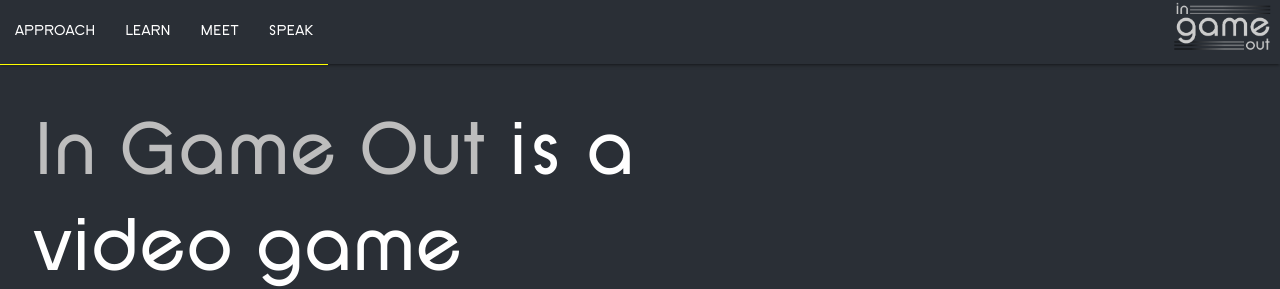
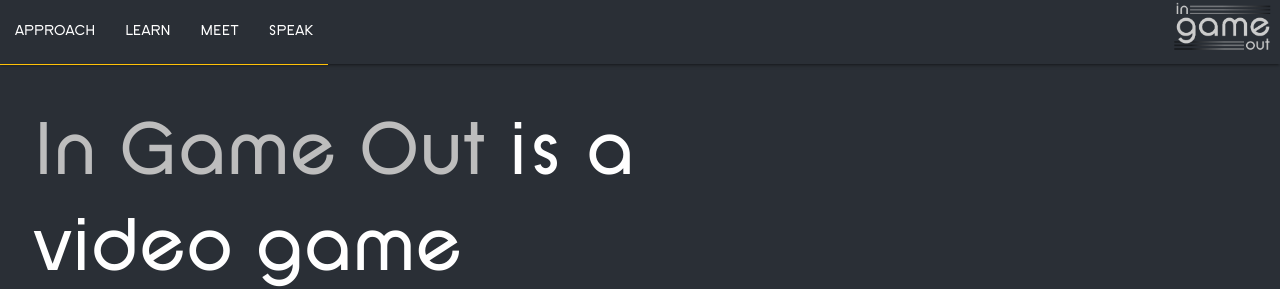
Before and after one commit to ingameout/website, a Jekyll site: the page built from index.md, in a window 1280 px wide. Shown: the top 289 px of the page. Built offline with Jekyll 4.4.1, drawn with Linux system fonts in a browser that asks for light colours.

Commit message:
Changed site colors to use vars for easier change

```diff
--- a/_includes/footer.html
+++ b/_includes/footer.html
@@ -1,4 +1,4 @@
-<footer class="page-footer hero site-grey white-text">
+<footer class="page-footer hero bg-color-1 white-text">
     <div class="divider"></div>
     <p>Bottom Line</p>
     <div class="row">
@@ -37,8 +37,3 @@
 <script type="module" src="{{site.baseurl}}/js/site.js"></script>
 
 <script src="{{site.baseurl}}/js/lib/anime.min.js"></script>
-<!-- <script src="{{site.baseurl}}/js/lib/scrollMonitor.js"></script> -->
-<!-- <script src="{{site.baseurl}}/js/background.js"></script> -->
-
-
-<!-- <a href="http://www.onlinewebfonts.com">oNline Web Fonts</a> -->
--- a/_includes/header.html
+++ b/_includes/header.html
@@ -1,6 +1,6 @@
 <!-- NAV BAR -->
-<div class="navbar-fixed site-grey">
-    <nav class="site-grey ">
+<div class="navbar-fixed bg-color-1">
+    <nav class="bg-color-1 ">
         <div class="nav-wrapper">
             <a href="/" class="brand-logo right"><img src="{{site.logo_light}}" height="55"></a>
             <a href="#" data-target="mobile-nav-menu" class="sidenav-trigger" style="padding-top: 10px;"><i class="fas fa-bars fa-2x"></i></a>
@@ -14,7 +14,7 @@
     </nav>
 </div>
 
-<ul class="sidenav site-grey" id="mobile-nav-menu" style="width: 140px !important;">
+<ul class="sidenav bg-color-1" id="mobile-nav-menu" style="width: 140px !important;">
     <li><a href="#approach" class=" white-text">APPROACH</a></li>
     <li><a href="#learn" class=" white-text">LEARN</a></li>
     <li><a href="#meet" class=" white-text">MEET</a></li>
--- a/_includes/index.html
+++ b/_includes/index.html
@@ -6,28 +6,28 @@
 </div>
 
 <!-- START PAGE -->
-<section id="main" class="hero white-text scrollspy full bgshape">
+<section id="main" class="hero site-text scrollspy full bgshape">
     <div class="row">
         <div class="col s11 m9 l6 full-height">
             <div class="center-height">
-                <h1><span class="grey-text  text-lighten-1 logo-font">In Game Out</span> is a video game project <span class="green-text">validation</span> service based in the UK and Canada.</h1>
+                <h1><span class="logo-text">In Game Out</span> is a video game project <span class="pop-text">validation</span> service based in the UK and Canada.</h1>
             </div>
         </div>
         <div class="col s11 m3 l6 full-height">
             <div class="center-center">
-                <a class="waves-effect waves-light btn-flat site-grey white-text btn-large btn-border flow-text" href="#speak">Work with us</a>
+                <a class="waves-effect waves-light btn-flat bg-color-1 site-text btn-large btn-border flow-text" href="#speak">Work with us</a>
             </div>
         </div>
     </div>
 </section>
 
-<section id="approach" class="hero white-text scrollspy full bgshape">
+<section id="approach" class="hero site-text scrollspy full bgshape">
     <div class="divider"></div>
     <p>Approach</p>
     <div class="center-height">
         <div class="row">
             <div class="col s11 m10 l9">
-                <h1>Here's our <span class="green-text">approach</span> to help people get an edge on video game investment proposals.</h1>
+                <h1>Here's our <span class="pop-text">approach</span> to help people get an edge on video game investment proposals.</h1>
             </div>
         </div>
         <div class="row">
@@ -38,31 +38,31 @@
             </div>
             <div class="col 12 l6">
                 <p>
-                    Our goal at <span class="grey-text text-lighten-1 logo-font">In Game Out</span> is to take a game pitch in whatever form it currently exists and put it through a set of tests to perform a risk assessment. Providing you with an <span class="green-text">actionable report</span> to help improve your assessment and empower you with a better set of questions to explore.
+                    Our goal at <span class="logo-text">In Game Out</span> is to take a game pitch in whatever form it currently exists and put it through a set of tests to perform a risk assessment. Providing you with an <span class="pop-text">actionable report</span> to help improve your assessment and empower you with a better set of questions to explore.
                 </p>
             </div>
         </div>
     </div>
 </section>
 
-<section id="formula" class="hero white-text full bgshape">
+<section id="formula" class="hero site-text full bgshape">
     <div class="divider"></div>
     <p>Formula</p>
     <div class="row">
         <div class="col s12 l6">
-            <h1>We reach our destination by following a simple <span class="green-text">formula</span></h1>
+            <h1>We reach our destination by following a simple <span class="pop-text">formula</span></h1>
         </div>
         <div class="col s12 l1"></div>
         <div class="col s12 l5">
-            <h4>Plain & Simple <span class="green-text">Language</span></h4>
+            <h4>Plain & Simple <span class="pop-text">Language</span></h4>
             <p>
                 Whether it's an email, text in a report or video chat, we aim to speak in plain, jargon free language. It's our goal to demystify and help better understand.
             </p>
-            <h4><span class="green-text">Read</span> Between the Lines</h4>
+            <h4><span class="pop-text">Read</span> Between the Lines</h4>
             <p>
                 We apply our own learnings to a project to look for questions that we'd want to see answered. We also look for gaps in the information from which new challenges might emerge.
             </p>
-            <h4>Provide an <span class="green-text">Actionable</span> Reponse</h4>
+            <h4>Provide an <span class="pop-text">Actionable</span> Reponse</h4>
             <p>
                 The goal of our feedback and reporting is to empower the reader with valuable action items, questions or topics to investigate or to understand where further work may be.
             </p>
@@ -72,13 +72,13 @@
 
 <section id="learn" class="scrollspy bgshape">
 
-    <section class="white-text full">
+    <section class="site-text full">
         <div class="hero">
             <div class="divider"></div>
             <p>Learn</p>
             <div class="row">
                 <div class="col s11 m10 l9">
-                    <h1><span class="green-text">learn</span> about how we've spent decades experiencing first hand what it takes to create great —and not so great— games.</h1>
+                    <h1><span class="pop-text">learn</span> about how we've spent decades experiencing first hand what it takes to create great —and not so great— games.</h1>
                 </div>
             </div>
             <div class="row">
@@ -104,33 +104,33 @@
             </div>
         </section>
 
-    <section id="companies" class="hero white-text full bgshape">
+    <section id="companies" class="hero site-text full bgshape">
         <div class="divider"></div>
         <p>Companies</p>
 
         <div class="row full-panel">
             <div class="center-panel">
                 <div class="col s12">
-                    <h1>LEGO <span class="green-text">/</span> Warner Bros. <span class="green-text">/</span> UEFA <span class="green-text">/</span> EA <span class="green-text">/</span> DC Comics <span class="green-text">/</span> BioWare <span class="green-text">/</span> Sport Relief <span class="green-text">/</span> Sierra Entertaiment <span class="green-text">/</span> KP Snacks <span class="green-text">/</span> Codemasters <span class="green-text">/</span> Eidos (Square Enix) <span class="green-text">/</span> GREE <span class="green-text">/</span> Octro <span class="green-text">/</span> Ace Viral <span class="green-text">/</span> Take 2 Interactive <span class="green-text">/</span> Massive Entertainment <span class="green-text">/</span> Avalanche Studios</h1>
+                    <h1>LEGO <span class="pop-text">/</span> Warner Bros. <span class="pop-text">/</span> UEFA <span class="pop-text">/</span> EA <span class="pop-text">/</span> DC Comics <span class="pop-text">/</span> BioWare <span class="pop-text">/</span> Sport Relief <span class="pop-text">/</span> Sierra Entertaiment <span class="pop-text">/</span> KP Snacks <span class="pop-text">/</span> Codemasters <span class="pop-text">/</span> Eidos (Square Enix) <span class="pop-text">/</span> GREE <span class="pop-text">/</span> Octro <span class="pop-text">/</span> Ace Viral <span class="pop-text">/</span> Take 2 Interactive <span class="pop-text">/</span> Massive Entertainment <span class="pop-text">/</span> Avalanche Studios</h1>
                 </div>
             </div>
         </div>
     </section>
 
-    <section id="brands" class="hero white-text full">
+    <section id="brands" class="hero site-text full">
         <div class="divider"></div>
         <p>Brands</p>
 
         <div class="row full-panel">
             <div class="center-panel">
                 <div class="col s12">
-                    <h1>Looney Tunes <span class="green-text">/</span> Dragon Age <span class="green-text">/</span> Hula Hoops <span class="green-text">/</span> Batman <span class="green-text">/</span> Animaniacs <span class="green-text">/</span> Championship Manager <span class="green-text">/</span> Mass Effect <span class="green-text">/</span> LEGO Island <span class="green-text">/</span> theHunter <span class="green-text">/</span> Champions League </h1>
+                    <h1>Looney Tunes <span class="pop-text">/</span> Dragon Age <span class="pop-text">/</span> Hula Hoops <span class="pop-text">/</span> Batman <span class="pop-text">/</span> Animaniacs <span class="pop-text">/</span> Championship Manager <span class="pop-text">/</span> Mass Effect <span class="pop-text">/</span> LEGO Island <span class="pop-text">/</span> theHunter <span class="pop-text">/</span> Champions League </h1>
                 </div>
             </div>
         </div>
     </section>
 
-    <section id="stats" class="hero white-text full bgshape">
+    <section id="stats" class="hero site-text full bgshape">
         <div class="divider"></div>
             <p class="">Stats</p>
         <div class="full-panel">
@@ -139,42 +139,42 @@
                     <div class="col s12 m4 center">
                         <h0 data-step="games" class="step counter">37</h0>
                         <p>
-                            <span class="green-text">Released game titles</span> we've worked on.
+                            <span class="pop-text">Released game titles</span> we've worked on.
                         </p>
                     </div>
 
                     <div class="col s12 m4 center">
                         <h0 data-step="platforms" class="step counter">14</h0>
                         <p>
-                            <span class="green-text">Hardware platforms</span> our work has reached.
+                            <span class="pop-text">Hardware platforms</span> our work has reached.
                         </p>
                     </div>
 
                     <div class="col s12 m4 center">
                         <h0 data-step="years" class="step counter">41</h0>
                         <p>
-                            <span class="green-text">Combined years</span> that we've worked in the software industry.
+                            <span class="pop-text">Combined years</span> that we've worked in the software industry.
                         </p>
                     </div>
 
                     <div class="col s12 m4 center">
                         <h0 data-step="countries" class="step counter">2</h0>
                         <p>
-                            <span class="green-text">Countries</span> our business operates from.
+                            <span class="pop-text">Countries</span> our business operates from.
                         </p>
                     </div>
 
                     <div class="col s12 m4 center">
                         <h0 data-step="generations" class="step counter">4</h0>
                         <p>
-                            <span class="green-text">Generations of hardware</span> our games cover from the 5th-to-8th.
+                            <span class="pop-text">Generations of hardware</span> our games cover from the 5th-to-8th.
                         </p>
                     </div>
 
                     <div class="col s12 m4 center">
                         <h0 id="nap-counter" data-step="naps" class="step">10,0037</h0>
                         <p>
-                            <span class="green-text">Naps</span> enjoyed since we started.
+                            <span class="pop-text">Naps</span> enjoyed since we started.
                         </p>
                     </div>
                 </div>
@@ -183,13 +183,13 @@
     </section>
 </section>
 
-<section id="meet" class="hero white-text scrollspy full bgshape">
+<section id="meet" class="hero site-text scrollspy full bgshape">
     <div class="hero">
         <div class="divider"></div>
         <p>Meet</p>
         <div class="row">
             <div class="col s11 m10 l9">
-                <h1>Come and <span class="green-text">meet</span> some of the team who you'll be working with.</h1>
+                <h1>Come and <span class="pop-text">meet</span> some of the team who you'll be working with.</h1>
             </div>
         </div>
     </div>
@@ -202,7 +202,7 @@
                         <img class="staff-photo" src="/assets/roskelld_round.png" alt="Dean Roskell">
                         <h3 class="" style="height: 4rem;">Dean Roskell</h3>
                         <p> <a href="https://deanroskell.com">deanroskell.com</a> | <a href="https://www.linkedin.com/in/roskelld/">linkedin</a> </p>
-                        <p class="bold" style="height: 4rem;"><span class="green-text">Knowledge:</span> Game Designer | Software Developer</p>
+                        <p class="bold" style="height: 4rem;"><span class="pop-text">Knowledge:</span> Game Designer | Software Developer</p>
                         <p class="left-align small-text">Dean found his love for creativity at a young age, programming crude games and applications on 8-bit computers like the Commodore and Spectrum, as well as in the physical space with LEGO; who he'd later go on to work with designing three games.</p>
                         <p class="left-align small-text">He's worked with some of the biggest global brands in-and-outside of the gaming world across a wide range of hardware platforms from home console, to handheld, and VR.</p>
                         <p class="left-align small-text">When not exploring digital worlds he likes to seek inspiration in the Canadian wilderness by foot or canoe. </p>
@@ -219,7 +219,7 @@
                         <img class="staff-photo" src="/assets/troy_round.png" alt="Troy Lonergan">
                         <h3 class="" style="height: 4rem;">Troy Lonergan</h3>
                         <!-- <p> <a href="https://www.linkedin.com/in/troylonergan/">linkedin</a> </p> -->
-                        <p class="bold" style="height: 4rem;"><span class="green-text">Knowledge:</span> Monetization Specialist | Development Director</p>
+                        <p class="bold" style="height: 4rem;"><span class="pop-text">Knowledge:</span> Monetization Specialist | Development Director</p>
                         <p class="left-align small-text">Troy's love of videogames has traversed a career two-decades-long, in which he has been lucky enough to be involved in some magnificent projects.</p>
                         <p class="left-align small-text">His work on TheHunter game, named as an important part of the parent companies' 2018 acquisition - set in granite the core foundations of the title. 10 years since launch it has flourished, as many other online games wilted.</p>
                         <p class="left-align small-text">His 2016 title, Smash City, will always be a source of joy. With absolute autonomy on the project from an idea all his own - he oversaw a tiny team to create a multi-million revenue game created in just 8 weeks.</p>
@@ -238,7 +238,7 @@
                         <img class="staff-photo" src="/assets/goblin_round.png" alt="Goblin">
                         <h3 class="" style="height: 4rem;">Goblin</h3>
                         <p> <a href="https://www.instagram.com/goblin_bostonterrier/">instagram</a> </p>
-                        <p class="bold" style="height: 4rem;"><span class="green-text">Knowledge:</span> Nap Genius | Treat Specialist</p>
+                        <p class="bold" style="height: 4rem;"><span class="pop-text">Knowledge:</span> Nap Genius | Treat Specialist</p>
                         <p class="left-align small-text">Has spent over 5 years working full time as a dog. Is skilled in a number of tricks including shake paw, spin, and laydown.</p>
                         <p class="left-align small-text">Goblin has a range of beds and nap spaces which he's used to extensively train his nap skills, often pushing 5+ hours of straight naps between snacking.</p>
                     </div>
@@ -248,36 +248,36 @@
     </div>
 </section>
 
-<section id="speak" class="hero white-text scrollspy full bgshape">
+<section id="speak" class="hero site-text scrollspy full bgshape">
     <div class="divider"></div>
     <p>Speak</p>
     <div class="row">
         <div class="col s11 m9 l6 full-height">
             <div class="center-height">
-                <h1>We'd love to hear about your business. Let's <span class="green-text">talk</span> and see how we can help you.</h1>
+                <h1>We'd love to hear about your business. Let's <span class="pop-text">talk</span> and see how we can help you.</h1>
 
             </div>
         </div>
         <div class="col s11 m3 l6 full-height">
             <div class="center-center">
                 <p>
-                    <a class="waves-effect waves-light btn-flat site-grey white-text btn-large btn-border" href="{{site.meeting}}" target="_blank">Book a video chat</a>
+                    <a class="waves-effect waves-light btn-flat bg-color-1 site-text btn-large btn-border" href="{{site.meeting}}" target="_blank">Book a video chat</a>
                 </p>
                 <p>
-                    <a class="waves-effect waves-light btn-flat site-grey white-text btn-large btn-border" href="#email">Send us a message</a>
+                    <a class="waves-effect waves-light btn-flat bg-color-1 site-text btn-large btn-border" href="#email">Send us a message</a>
                 </p>
             </div>
         </div>
     </div>
 </section>
 
-<section id="email" class="hero white-text full">
+<section id="email" class="hero site-text full">
     <div class="divider"></div>
     <p>Contact</p>
     <div class="row">
         <div class="col s12 l5 full-height">
             <div class="center-height">
-                <h1>Tell us about your <span class="green-text">business</span> and we'll be in touch.</h1>
+                <h1>Tell us about your <span class="pop-text">business</span> and we'll be in touch.</h1>
 
             </div>
         </div>
@@ -289,31 +289,31 @@
                 <form action="https://formspree.io/{{site.email}}" method="POST">
                     <div class="row">
                         <div class="col s12">
-                            <input type="text" name="name" class="white-text">
-                            <label for="name" class="yellow-text">Name</label>
+                            <input type="text" name="name" class="site-text">
+                            <label for="name" class="tag-text">Name</label>
                         </div>
                     </div>
                     <div class="row">
                         <div class="col s12">
-                            <input type="text" name="company" class="white-text">
-                            <label for="company" class="yellow-text">Company</label>
+                            <input type="text" name="company" class="site-text">
+                            <label for="company" class="tag-text">Company</label>
                         </div>
                     </div>
                     <div class="row">
                         <div class="col s12">
-                            <input type="email" name="_replyto" class="white-text">
-                            <label for="_replyto" class="yellow-text">email</label>
+                            <input type="email" name="_replyto" class="site-text">
+                            <label for="_replyto" class="tag-text">email</label>
                         </div>
                     </div>
                     <div class="row">
                         <div class="col s12">
-                            <textarea  type="text" name="message" class="white-text materialize-textarea"></textarea>
-                            <label for="message" class="yellow-text">Message</label>
+                            <textarea  type="text" name="message" class="site-text materialize-textarea"></textarea>
+                            <label for="message" class="tag-text">Message</label>
                         </div>
                     </div>
                     <div class="row">
                         <div class="col s12">
-                            <input class="btn-border btn-flat white-text" type="submit" value="Send">
+                            <input class="btn-border btn-flat site-text" type="submit" value="Send">
                         </div>
                     </div>
                 </form>
--- a/css/style.css
+++ b/css/style.css
@@ -1,21 +1,17 @@
+:root {
+    --background-color:   #2a2f36;
+    --text-color:         #ffffff;
+    --logo-text-color:    #bdbdbd;
+    --pop-text-color:     #4CAF50;
+    --link-color:         #FFC107;
+    --tag-text-color:     #FFC107;
+}
+
 body {
-    background-color: #2a2f36;
+    background-color: var(--background-color) !important;
     overflow-y: scroll;
     scroll-behavior: auto;
     font-family: 'SF New Republic',Roboto,Oxygen-Sans,Ubuntu,Cantarell,"Helvetica Neue",sans-serif;
-
-    /* --text-color: #fff; */
-    --background-color: #363dc2;
-    --background-color-2: #282faf;
-    --background-color-3: #202692;
-    /* --link-color: #03b9f1; */
-    /* --link-hover-color: #fff; */
-    /* font-family: 'Roboto Mono', monospace; */
-    /* font-weight: 500; */
-    /* color: #fff; */
-    /* color: var(--text-color); */
-    /* background-color: #363dc2; */
-    /* background-color: var(--background-color); */
     -webkit-font-smoothing: antialiased;
     -moz-osx-font-smoothing: grayscale;
 }
@@ -43,11 +39,6 @@
     src: local('SF New Republic'), url('../assets/SF New Republic.woff') format('woff');
 }
 
-.logo-font {
-    font-family: 'SF New Republic';
-    /* font-family: 'Fredoka One', cursive; */
-}
-
 .no-padding {
     padding: 0 !important;
 }
@@ -55,9 +46,16 @@
 .no-margin {
     margin: 0 !important;
 }
+
 /* SITE COLORS */
-.site-grey { background-color: #2a2f36 !important; }
-
+.bg-color-1 { background-color: var(--background-color) !important; }
+.site-text { color: var(--text-color) !important; }
+.logo-text {
+    font-family: 'SF New Republic';
+    color: var(--logo-text-color) !important;
+}
+.pop-text { color: var(--pop-text-color) !important; }
+.tag-text { color: var(--tag-text-color) !important; }
 
  /* PANEL SIZES */
 
@@ -148,12 +146,12 @@
 /* TEXT */
 a {
     color: white !important;
-    border-bottom: 1px solid yellow;
+    border-bottom: 1px solid var(--link-color);
     padding: 0px 4px 3px 4px;
 }
 
 a:hover {
-    border-bottom: 8px solid yellow;
+    border-bottom: 8px solid var(--link-color);
 }
 
 p {
@@ -208,11 +206,11 @@
 }
 
 nav ul li.active {
-    border-bottom: 3px solid yellow !important;
+    border-bottom: 3px solid var(--link-color) !important;
 }
 
 a.active {
-    border-bottom: 3px solid yellow !important;
+    border-bottom: 3px solid var(--link-color) !important;
 }
 
 .z-depth-0 {
@@ -243,7 +241,6 @@
 .morph {
 	position: relative;
 	height: 100%;
-	fill: var(--background-color);
 	flex: none;
     fill: none;
     stroke-width: 12px;
--- a/js/site.js
+++ b/js/site.js
@@ -292,7 +292,6 @@
           })
           .onStepEnter( res => {
             const pos = ( res.index < shapes.length ) ? res.index : 0;
-            console.log( res.index, shapes.length );
             anime.remove(DOM.shapeEl);
             anime({
                 targets: DOM.shapeEl,
```
